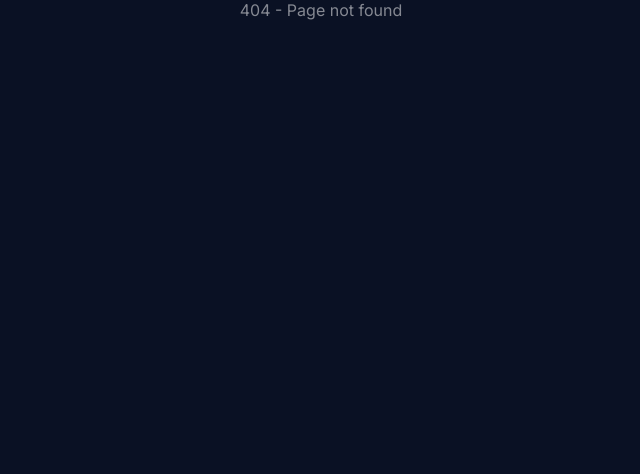
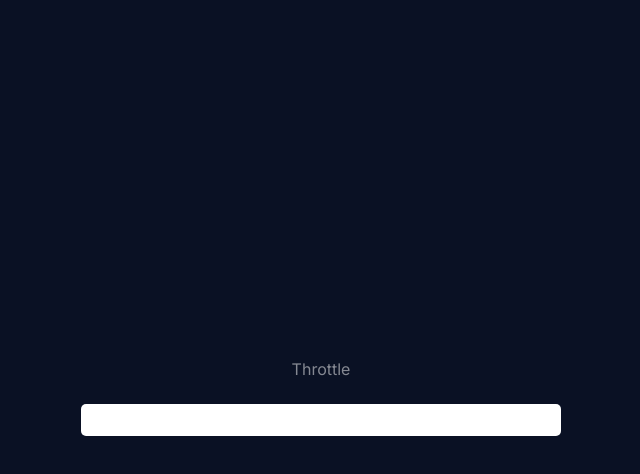
Before and after one commit to luciano44/micro-projects, a Next.js app: page /throttle in a window 1280 px wide. Before the commit this address had no page. Shown: the top 474 px of the page, without its empty margins (319-959 px from the left). Built offline with nearby package versions, Linux system fonts and the light colour scheme.

Commit message:
add throttle project, get header back to home page and add href to project button

```diff
--- a/src/app/page.tsx
+++ b/src/app/page.tsx
@@ -1,7 +1,7 @@
 "use client"
 import React from "react"
+import ProjectList from "@/components/project-list/projectList"
 import Header from "@/components/header/header"
-import ProjectList from "@/components/project-list/projectList"
 
 const HomePage = () => {
   const h1Text =
@@ -29,7 +29,7 @@ const HomePage = () => {
               addAnimation(e.target)
             }}
           >
-            {letter || "&nbsp;"}
+            {letter}
           </span>
         ))}
       </h1>
--- /dev/null
+++ b/src/app/throttle/page.tsx
@@ -0,0 +1,53 @@
+"use client"
+import React, {useEffect, useState} from "react"
+import "./style.scss"
+
+const ThrottlePage = () => {
+  const [text, setText] = useState("")
+  const [shouldWait, setShouldWait] = useState(false)
+  const [waitingArgs, setWaitingArgs] = useState("")
+
+  function inputHandler(v: string) {
+    setText(v)
+  }
+
+  function throttle(fn: (str: string) => void, delay = 1000) {
+    const timeoutFunc = () => {
+      if (waitingArgs == "") {
+        setShouldWait(false)
+      } else {
+        fn(waitingArgs)
+        setWaitingArgs("")
+        console.log("fn called")
+        setTimeout(timeoutFunc, delay)
+      }
+    }
+
+    return (args: string) => {
+      if (shouldWait) {
+        setWaitingArgs(args)
+        return
+      }
+
+      fn(args)
+      setShouldWait(true)
+
+      setTimeout(timeoutFunc, delay)
+    }
+  }
+
+  const throttleInputHandler = throttle(inputHandler)
+
+  return (
+    <div className="throttle-page">
+      <h1>Throttle</h1>
+      <input
+        type="text"
+        onChange={(e) => throttleInputHandler(e.target.value)}
+      />
+      <p>{text}</p>
+    </div>
+  )
+}
+
+export default ThrottlePage
--- /dev/null
+++ b/src/app/throttle/style.scss
@@ -0,0 +1,40 @@
+.throttle-page {
+  display: flex;
+  justify-content: center;
+  align-items: center;
+  flex-direction: column;
+  flex-grow: 1;
+  padding: 10px;
+  width: 500px;
+  max-width: 100%;
+  margin: 0 auto;
+
+  h1 {
+    margin: 25px;
+  }
+
+  input {
+    border-radius: 5px;
+    border: none;
+    outline: transparent;
+    width: 100%;
+  }
+
+  p {
+    min-height: 31px;
+    display: flex;
+    align-items: center;
+    max-width: 100%;
+    width: 100%;
+    line-break: anywhere;
+  }
+
+  input,
+  p {
+    padding: 5px;
+    font-size: 1rem;
+    font-family: system-ui, -apple-system, BlinkMacSystemFont, "Segoe UI",
+      Roboto, Oxygen, Ubuntu, Cantarell, "Open Sans", "Helvetica Neue",
+      sans-serif;
+  }
+}
--- a/src/components/header/header.tsx
+++ b/src/components/header/header.tsx
@@ -4,6 +4,7 @@ import "./style.scss"
 import MainLogo from "../../assets/img/main-logo.svg"
 import MicroProjectsText from "../../assets/img/micro-projects-text-logo.svg"
 import RoundLogo from "../../assets/img/round-logo.svg"
+import Link from "next/link"
 
 const Header = () => {
   return (
@@ -13,7 +14,9 @@ const Header = () => {
       </div>
       <div className="logos-wrapper">
         <img src={RoundLogo.src} alt="Round Logo" className="round-logo" />
-        <img src={MainLogo.src} alt="Main Logo" className="main-logo" />
+        <Link href="/">
+          <img src={MainLogo.src} alt="Main Logo" className="main-logo" />
+        </Link>
       </div>
     </header>
   )
--- a/src/components/project-list/style.scss
+++ b/src/components/project-list/style.scss
@@ -4,7 +4,7 @@
   gap: 50px;
   margin-bottom: 50px;
 
-  h1 {
+  h2 {
     width: fit-content;
     margin: 0 auto;
     font-family: "Squada One", sans-serif;
```
Also changed, not shown: src/components/project-button/projectButton.tsx (+5 -4 lines), src/components/project-list/projectList.tsx (+6 -10 lines).
